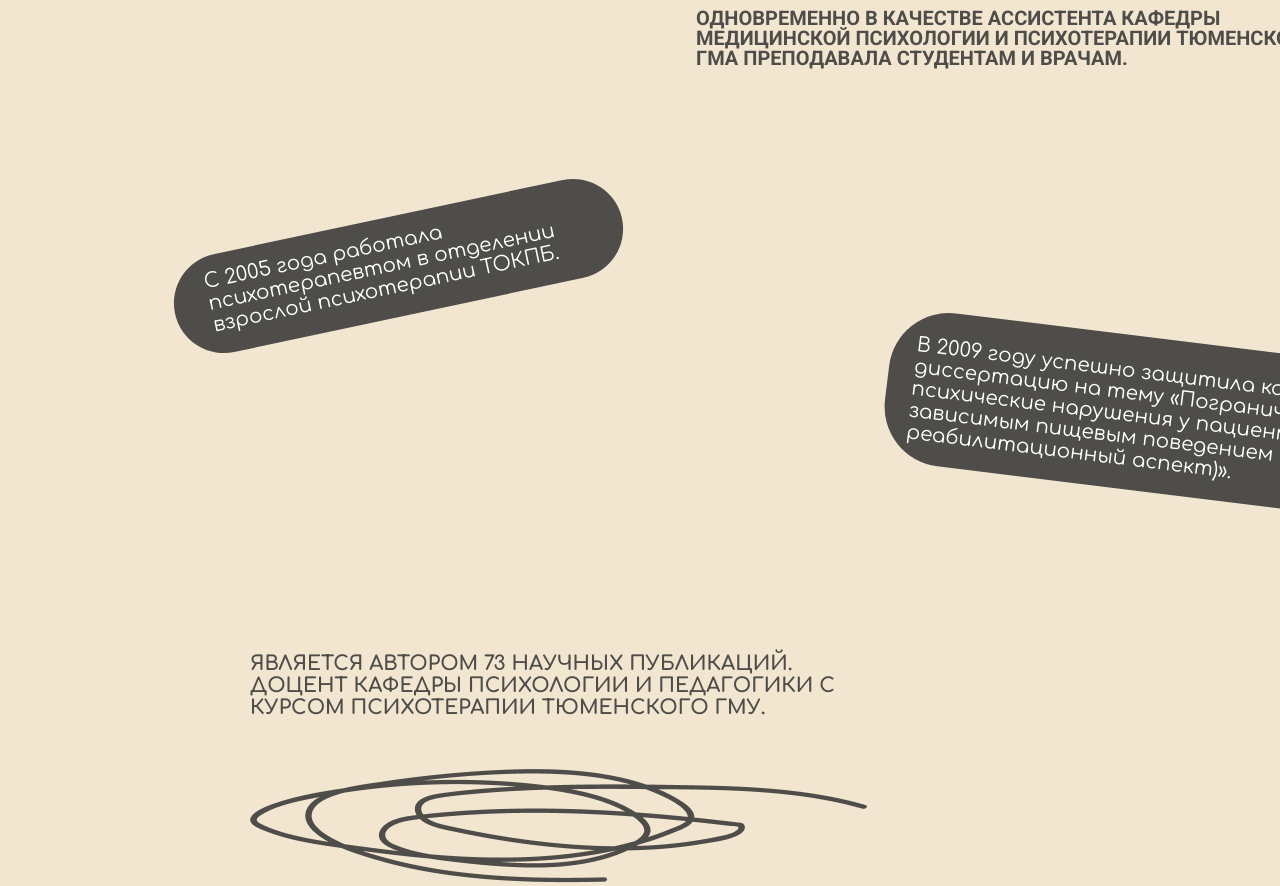
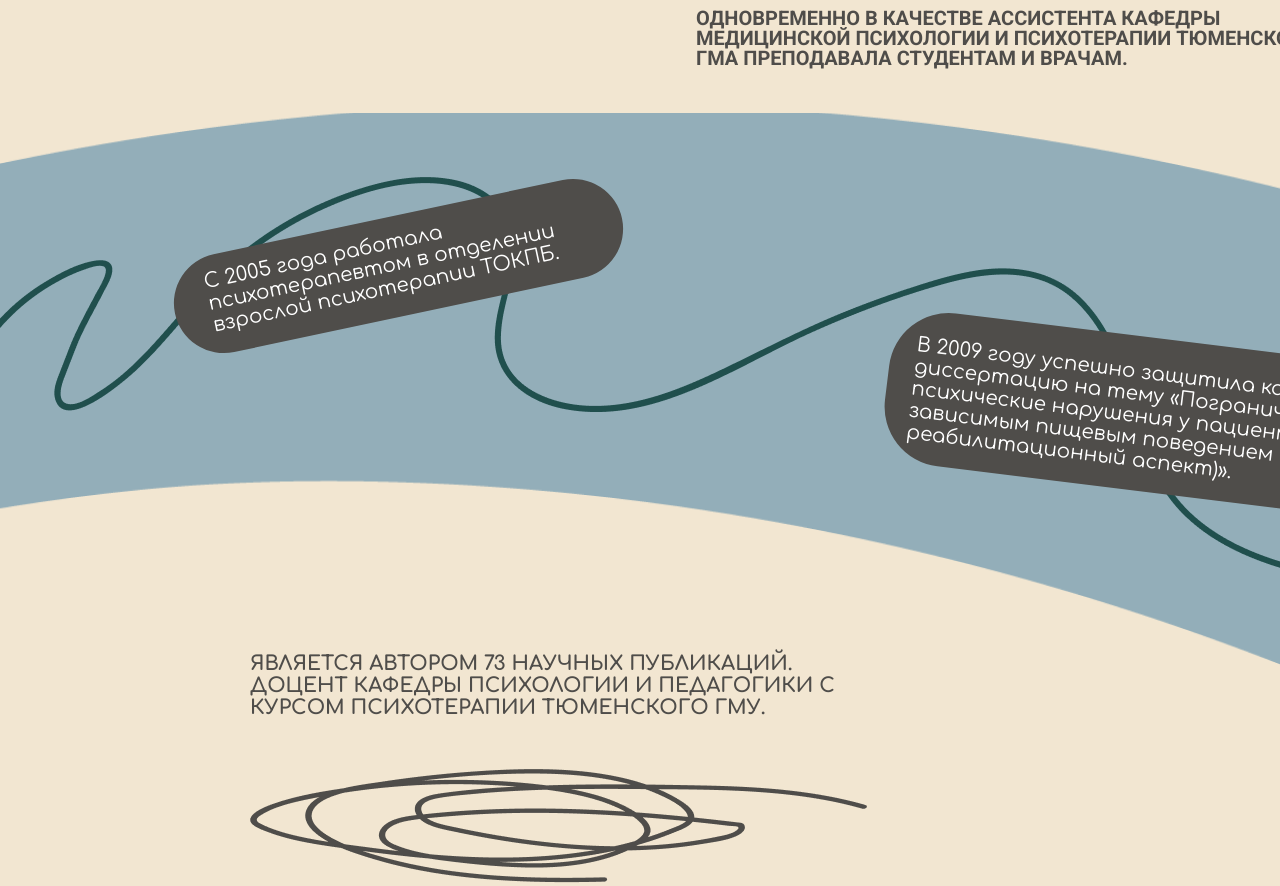
Before and after one commit to AshurMezan/psychology, a website: page specialistAnna.html in a window 1280 px wide. Shown: the part 2411-3297 px from the top of the page. Drawn offline with Linux system fonts and the light colour scheme; the site is published under a folder, as on GitHub Pages, so addresses that start at the root find nothing.

Commit message:
Исправил баг с адресом картинки

```diff
--- a/css/main.css
+++ b/css/main.css
@@ -346,7 +346,7 @@ textarea {
 }
 
 .imag_for_section_four {
-  background-image: url("/img/sectionAnna/Vector2.png");
+  background-image: url("../img/sectionAnna/Vector2.png");
   height: 860px;
   background-repeat: no-repeat;
 }
```
